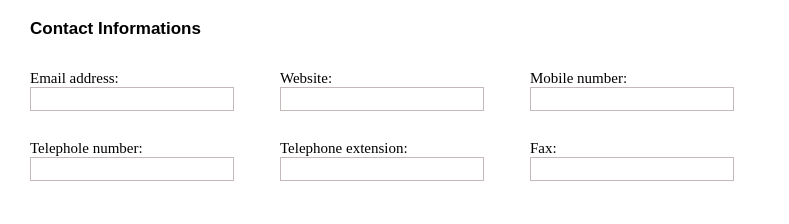
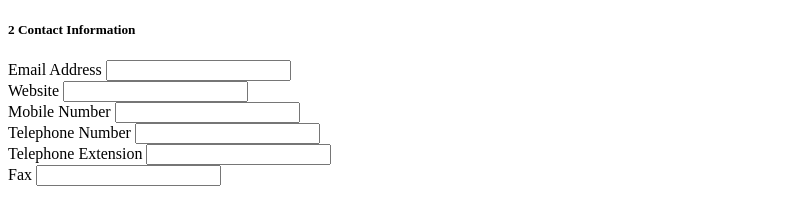
Before and after one commit to gitZoran90/MyFirstSite, a plain HTML site: page examples/form1/index.html in a window 1280 px wide. Shown: the whole page, without its empty margins (0-789 px from the left). Drawn offline with Linux system fonts and the light colour scheme.

Commit message:
#23 ispravljanje layout1

```diff
--- a/examples/form1/index.html
+++ b/examples/form1/index.html
@@ -5,31 +5,80 @@
 			<link href="style.css" rel="stylesheet" type="text/css">
     </head>
     <body>
-        <h1 class="heading">Contact Informations</h1>
-        <div class="div--input--definition input1--position">
-            Email address:<br>
-                <input class="input--style">
+        <div>
+            <form>
+                <div>
+                    <div>
+                        <div>
+                            <h5>
+                                <span>
+                                    2
+                                </span>
+                                Contact Information
+                            </h5>
                         </div>
-        <div class="div--input--definition input2--position">
-            Website:<br>
-                <input class="input--style">
+
+                        <div>
+                            <div>
+                                <div>
+                                    <label>
+                                            Email Address
+                                    </label>
+                                    <input>
+                                    </input>
                                 </div>
-        <div class="div--input--definition input3--position">
-            Mobile number:<br>
-                <input class="input--style">
                             </div>
-        <div class="div--input--definition input4--position">
-            Telephole number:<br>
-                <input class="input--style">
+
+                            <div>
+                                <div>
+                                    <label>
+                                            Website
+                                    </label>
+                                    <input>
+                                    </input>
                                 </div>
-        <div class="div--input--definition input5--position">
-            Telephone extension:<br>
-                <input class="input--style">
                             </div>
-        <div class="div--input--definition input6--position">
-            Fax:<br>
-                <input class="input--style">
+
+                            <div>
+                                    <div>
+                                        <label>
+                                            Mobile Number
+                                        </label>
+                                        <input>
+                                        </input>
                                     </div>
+                                </div>
+
+                                <div>
+                                    <div>
+                                        <label>
+                                            Telephone Number
+                                        </label>
+                                        <input>
+                                        </input>
+                                    </div>
+                                </div>
+
+                                <div>
+                                    <div>
+                                        <label>
+                                            Telephone Extension
+                                        </label>
+                                        <input>
+                                        </input>
+                                    </div>
+                                </div>
+
+                                <div>
+                                    <div>
+                                        <label>
+                                            Fax
+                                        </label>
+                                        <input>
+                                        </input>
+                                    </div>
+                                </div>
+
 
     </body>
 </html>
--- a/examples/layout1/style.scss
+++ b/examples/layout1/style.scss
@@ -32,10 +32,10 @@
 .paragraph-text--right {
     text-align: right;
     margin-bottom: 2px;
+    margin-right: -15px;
 }
 .collon--wrapper {
     display: flex;
-    flex-wrap: wrap;
     margin-right: 1px;
     margin-left: 1px;
 }
@@ -44,6 +44,7 @@
 }
 .collon-form-right {
     margin-left: 20px;
+    width: 100%
 }
 .textarea--position--right {
     display: block;
```
Also changed, not shown: examples/form1-solution/index.html (+2 -0 lines), examples/layout1/index.html (+1 -1 lines), examples/layout1/style.css, 1 other file. Lines whose indentation alone changed are shown as unchanged.
